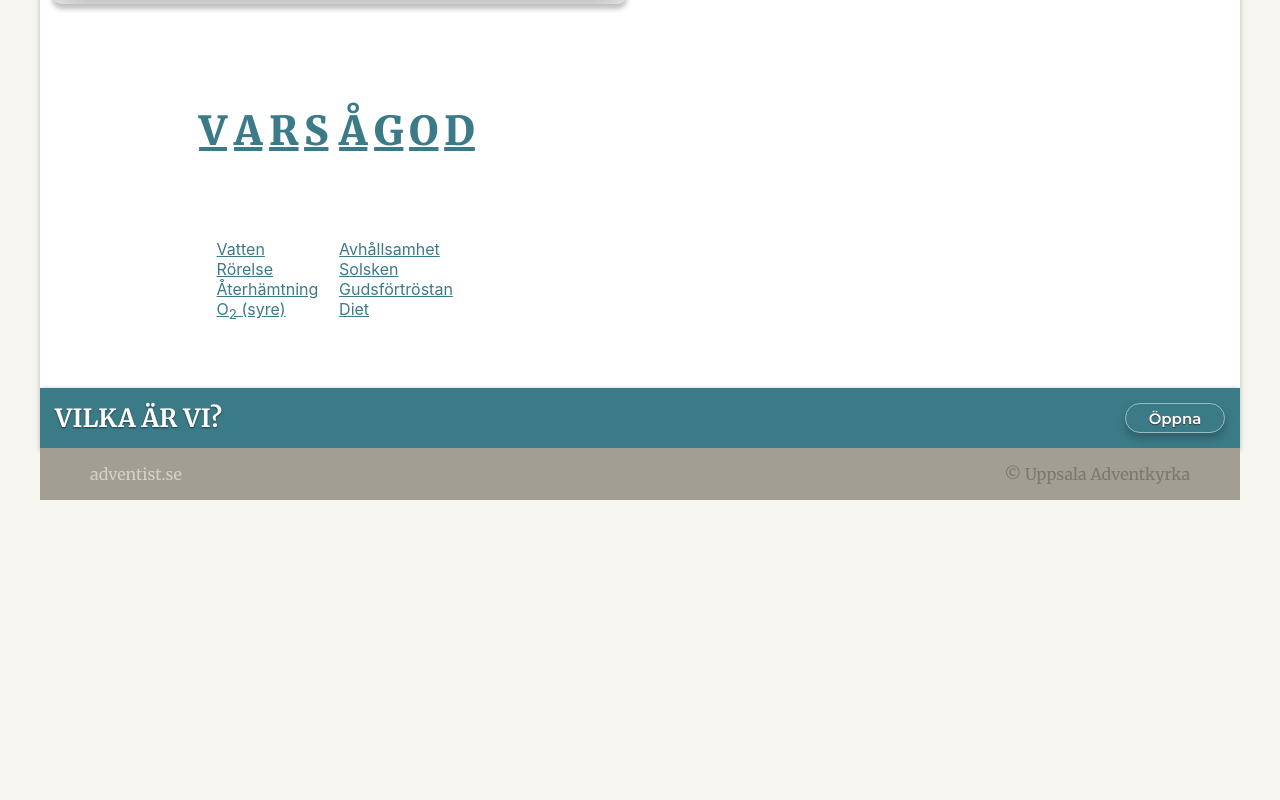
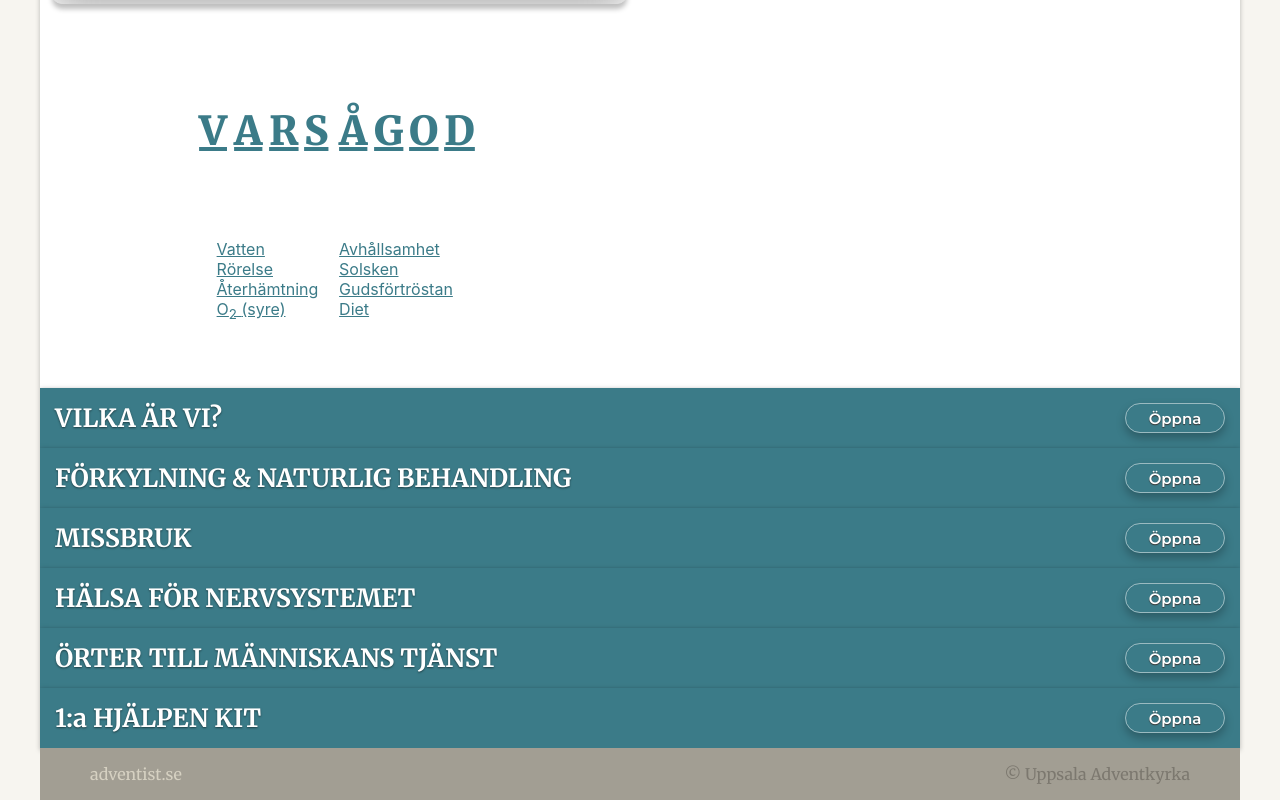
Before and after one commit to MidnattLantern/adventist-uppsala-halsa, a React (Create React App) app in the folder adventist-uppsala-halsa/: page / in a window 1280 px wide. Shown: the part 5844-6644 px from the top of the page. Before the commit the page ends 6344 px from the top, so only its background shows below. Built offline with nearby package versions, Linux system fonts and the light colour scheme; grey boxes are pictures that could not be loaded.

Commit message:
scaffolding for other dropdown content

```diff
--- a/adventist-uppsala-halsa/src/App.tsx
+++ b/adventist-uppsala-halsa/src/App.tsx
@@ -6,6 +6,11 @@ import Fuse from 'fuse.js';
 import waterContent from "./content/healthKeys/water.json";
 import Dropdown from './components/Dropdown/Dropdown';
 import AboutUsWrapper from './pages/AboutUs/AboutUsWrapper';
+import NaturalMedicineWrapper from './pages/NaturalMedicine/NaturalMedicineWrapper';
+import AbuseWrapper from './pages/Abuse/AbuseWrapper';
+import NervousSystemHealthWrapper from './pages/NervousSystemHealth/NervousSystemHealthWrapper';
+import HerbsForHumansWrapper from './pages/HerbsForHumans/HerbsForHumansWrapper';
+import FirstAidKitWrapper from './pages/FirstAidKit/FirstAidKitWrapper';
 
 const App = () => {
   type HealthKeyCardContent = {
@@ -37,12 +42,32 @@ results.forEach(result => {
 
       <main className={Styles.MainContainer}>
 
-        <Dropdown title='HÄLSONYCKLAR' expandedByDefault={true}>
+        <Dropdown title='HÄLSONYCKLAR' expandedByDefault={true} id="eight-health-keys">
           <EightHealthKeysWrapper />
         </Dropdown>
 
-        <Dropdown title='VILKA ÄR VI?'>
+        <Dropdown title='VILKA ÄR VI?' id="about-us">
           <AboutUsWrapper/>
+        </Dropdown>
+
+        <Dropdown title='FÖRKYLNING & NATURLIG BEHANDLING' id="natural-medicine-wrapper">
+          <NaturalMedicineWrapper/>
+        </Dropdown>
+
+        <Dropdown title='MISSBRUK' id="abuse">
+          <AbuseWrapper />
+        </Dropdown>
+
+        <Dropdown title='HÄLSA FÖR NERVSYSTEMET' id="nervous-system-health-wrapper">
+          <NervousSystemHealthWrapper />
+        </Dropdown>
+
+        <Dropdown title="ÖRTER TILL MÄNNISKANS TJÄNST" id="herbs-for-humans">
+          <HerbsForHumansWrapper />
+        </Dropdown>
+
+        <Dropdown title='1:a HJÄLPEN KIT' id="first-aid-kit">
+          <FirstAidKitWrapper />
         </Dropdown>
 
       </main>
--- a/adventist-uppsala-halsa/src/components/Dropdown/Dropdown.tsx
+++ b/adventist-uppsala-halsa/src/components/Dropdown/Dropdown.tsx
@@ -1,24 +1,39 @@
+import { useViewPortContext } from "../../contexts/useViewportContext";
 import Styles from "./Dropdown.module.css";
 import { ReactNode, useEffect, useState } from "react";
+
+const TITLE_CHARACTER_LIMIT = 12;
+const BREAKPOINT_SHORT_TITLE = 768
 
 const Dropdown = ({
     title,
     children,
-    expandedByDefault
+    expandedByDefault,
+    id
 } : {
     title?: string,
     children?: ReactNode,
-    expandedByDefault?: boolean
+    expandedByDefault?: boolean,
+    id?: string
 }) => {
+    const { viewportWidth } = useViewPortContext();
     const [isExpanded, setIsExpanded] = useState<boolean>(false);
+    const [titleLength, setTitleLength] = useState<number | undefined>(0);
     useEffect(() => {
         expandedByDefault && setIsExpanded(true);
-    }, [expandedByDefault])
+        setTitleLength(title?.length);
+    }, [expandedByDefault, title])
 
     return(
-        <div className={Styles.DropdownView}>
+        <div className={Styles.DropdownView} id={id}>
             <div className={Styles.TitleExpandButtonView} onClick={() => {setIsExpanded(!isExpanded)}}>
-                <h1 className={Styles.TitleText}>{title}</h1>
+                <h1 className={Styles.TitleText}>
+                    {title?.length && title.length > TITLE_CHARACTER_LIMIT && viewportWidth < BREAKPOINT_SHORT_TITLE ?
+                        (title?.slice(0, TITLE_CHARACTER_LIMIT) + "...")
+                    :
+                        (title)
+                    }
+                </h1>
                 <button className={Styles.ExpandButton}>{isExpanded ? 'Stäng' : 'Öppna'}</button>
             </div>
             <div className={`${Styles.ChildrenView} ${isExpanded && Styles.ExpandedChildrenView}`}>
--- /dev/null
+++ b/adventist-uppsala-halsa/src/pages/Abuse/AbuseWrapper.module.css
@@ -0,0 +1,3 @@
+.AbuseWrapperView {
+    border: 1px solid red;
+}
--- /dev/null
+++ b/adventist-uppsala-halsa/src/pages/Abuse/AbuseWrapper.tsx
@@ -0,0 +1,12 @@
+import Styles from "./AbuseWrapper.module.css";
+
+const AbuseWrapper = () => {
+
+    return(
+        <div className={Styles.AbuseWrapperView}>
+            <h1>Abuse</h1>
+        </div>
+    )
+};
+
+export default AbuseWrapper;
--- /dev/null
+++ b/adventist-uppsala-halsa/src/pages/FirstAidKit/FirstAidKitWrapper.module.css
@@ -0,0 +1,3 @@
+.FirstAidKitWrapperView {
+    border: 1px solid red;
+}
--- /dev/null
+++ b/adventist-uppsala-halsa/src/pages/FirstAidKit/FirstAidKitWrapper.tsx
@@ -0,0 +1,12 @@
+import Styles from "./FirstAidKitWrapper.module.css";
+
+const FirstAidKitWrapper = () => {
+
+    return(
+        <div className={Styles.FirstAidKitWrapperView}>
+            <h1>First Aid Kit</h1>
+        </div>
+    )
+};
+
+export default FirstAidKitWrapper;
--- /dev/null
+++ b/adventist-uppsala-halsa/src/pages/HerbsForHumans/HerbsForHumansWrapper.module.css
@@ -0,0 +1,3 @@
+.HerbsForHumansWrapperView {
+    border: 1px solid red;
+}
--- /dev/null
+++ b/adventist-uppsala-halsa/src/pages/HerbsForHumans/HerbsForHumansWrapper.tsx
@@ -0,0 +1,12 @@
+import Styles from "./HerbsForHumansWrapper.module.css";
+
+const HerbsForHumansWrapper = () => {
+
+    return(
+        <div className={Styles.HerbsForHumansWrapperView}>
+            <h1>Herbs for humans</h1>
+        </div>
+    )
+};
+
+export default HerbsForHumansWrapper;
--- /dev/null
+++ b/adventist-uppsala-halsa/src/pages/NaturalMedicine/NaturalMedicineWrapper.module.css
@@ -0,0 +1,3 @@
+.NaturalMedicineWrapperView {
+    border: 1px solid red;
+}
--- /dev/null
+++ b/adventist-uppsala-halsa/src/pages/NaturalMedicine/NaturalMedicineWrapper.tsx
@@ -0,0 +1,12 @@
+import Styles from "./NaturalMedicineWrapper.module.css";
+
+const NaturalMedicineWrapper = () => {
+
+    return(
+        <div className={Styles.NaturalMedicineWrapperView}>
+            <h1>Natural medecine</h1>
+        </div>
+    )
+};
+
+export default NaturalMedicineWrapper;
--- /dev/null
+++ b/adventist-uppsala-halsa/src/pages/NervousSystemHealth/NervousSystemHealthWrapper.module.css
@@ -0,0 +1,3 @@
+.NervousSystemHealthWrapperView {
+    border: 1px solid red;
+}
--- /dev/null
+++ b/adventist-uppsala-halsa/src/pages/NervousSystemHealth/NervousSystemHealthWrapper.tsx
@@ -0,0 +1,12 @@
+import Styles from "./NervousSystemHealthWrapper.module.css";
+
+const NervousSystemHealthWrapper = () => {
+
+    return(
+        <div className={Styles.NervousSystemHealthWrapperView}>
+            <h1>Nervous System Health</h1>
+        </div>
+    )
+};
+
+export default NervousSystemHealthWrapper;
```
